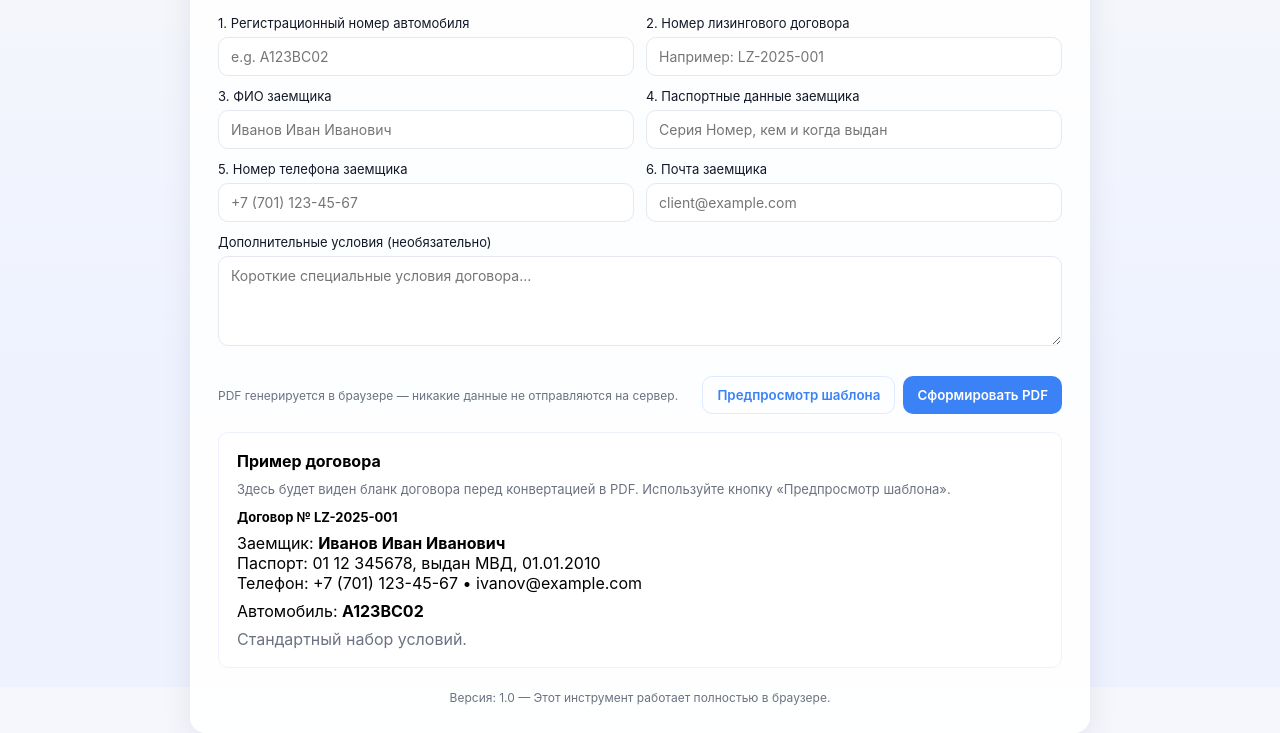
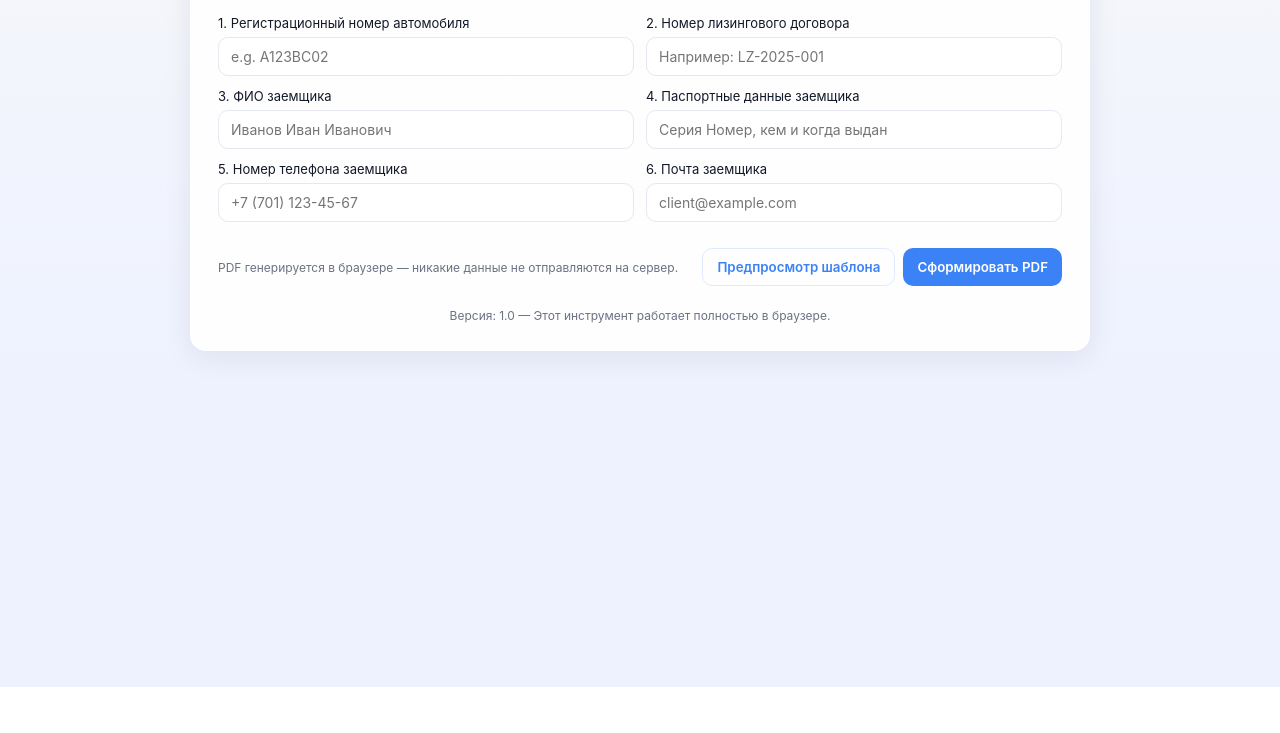
Before and after one commit to nocmok/lease-app, a plain HTML site: page index.html in a window 1280 px wide. Shown: the part 145-878 px from the top of the page. After the commit the page ends 832 px from the top, so only its background shows below. Drawn offline with nearby package versions, Linux system fonts and the light colour scheme.

Commit message:
Update index.html

```diff
--- a/index.html
+++ b/index.html
@@ -87,11 +87,6 @@
             <input id="email" name="email" type="email" placeholder="client@example.com" required />
         </div>
 
-        <div class="full">
-            <label for="terms">Дополнительные условия (необязательно)</label>
-            <textarea id="terms" name="terms" placeholder="Короткие специальные условия договора..."></textarea>
-        </div>
-
         <div class="full actions">
             <div style="flex:1;display:flex;align-items:center;gap:12px">
                 <div class="hint">PDF генерируется в браузере — никакие данные не отправляются на сервер.</div>
@@ -102,14 +97,6 @@
             </div>
         </div>
     </form>
-
-    <div class="preview-holder">
-        <div class="contract-template" id="on-screen-template">
-            <strong>Пример договора</strong>
-            <div style="margin-top:10px;font-size:13px;color:var(--muted)">Здесь будет виден бланк договора перед конвертацией в PDF. Используйте кнопку «Предпросмотр шаблона».</div>
-            <div id="previewContent" style="margin-top:12px"></div>
-        </div>
-    </div>
 
     <footer>Версия: 1.0 — Этот инструмент работает полностью в браузере.</footer>
 </div>
@@ -168,8 +155,7 @@
           fullName: document.getElementById('fullName').value.trim(),
           passport: document.getElementById('passport').value.trim(),
           phone: document.getElementById('phone').value.trim(),
-          email: document.getElementById('email').value.trim(),
-          terms: document.getElementById('terms').value.trim(),
+          email: document.getElementById('email').value.trim()
         };
       }
 
@@ -261,10 +247,6 @@
         // pdf.save(`${data.contractNumber || 'contract'}.pdf`);
       });
 
-      // Initial preview with sample values
-      const sample = {regNumber:'A123BC02',contractNumber:'LZ-2025-001',fullName:'Иванов Иван Иванович',passport:'01 12 345678, выдан МВД, 01.01.2010',phone:'+7 (701) 123-45-67',email:'ivanov@example.com',terms:'Стандартный набор условий.'};
-      renderOnScreenPreview(sample);
-
     })();
 </script>
 </body>
```
